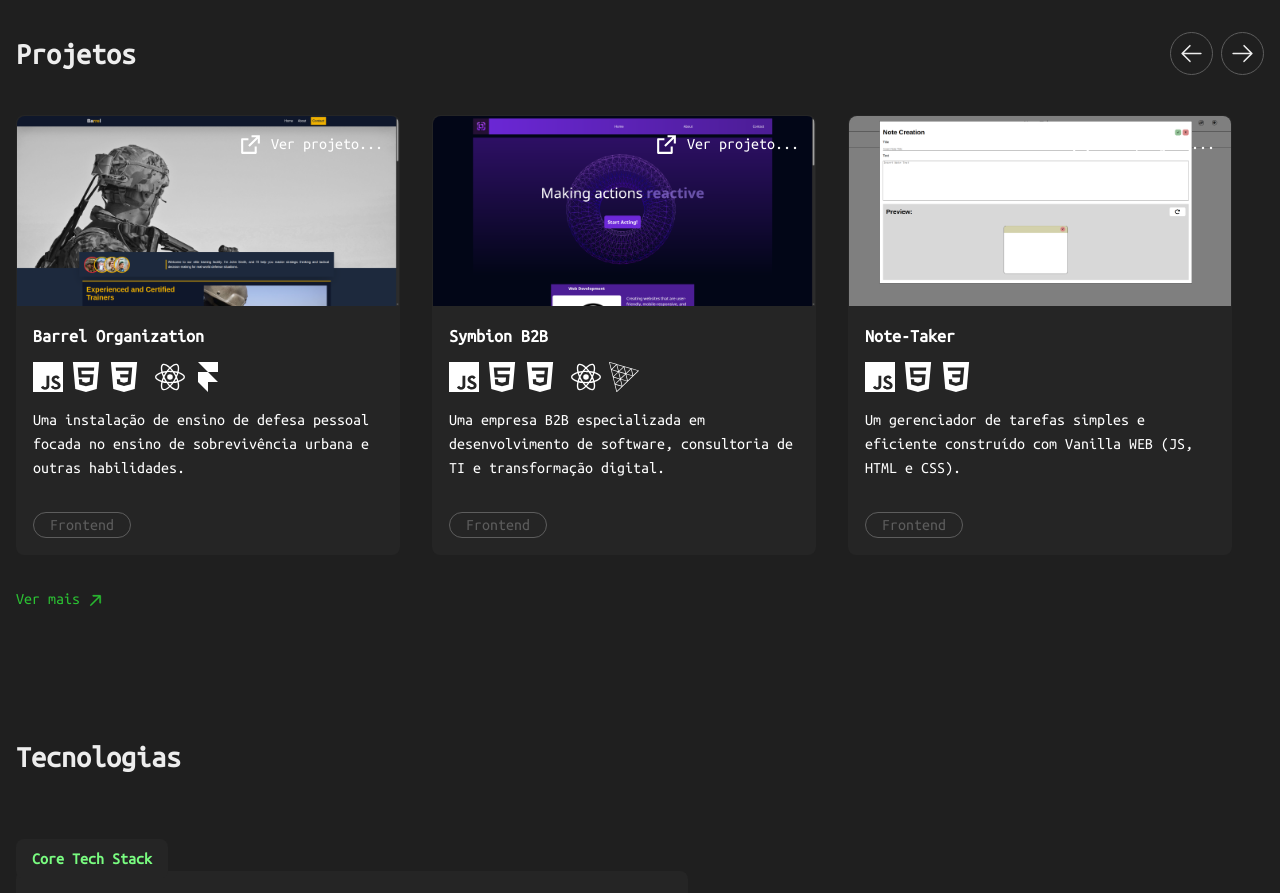
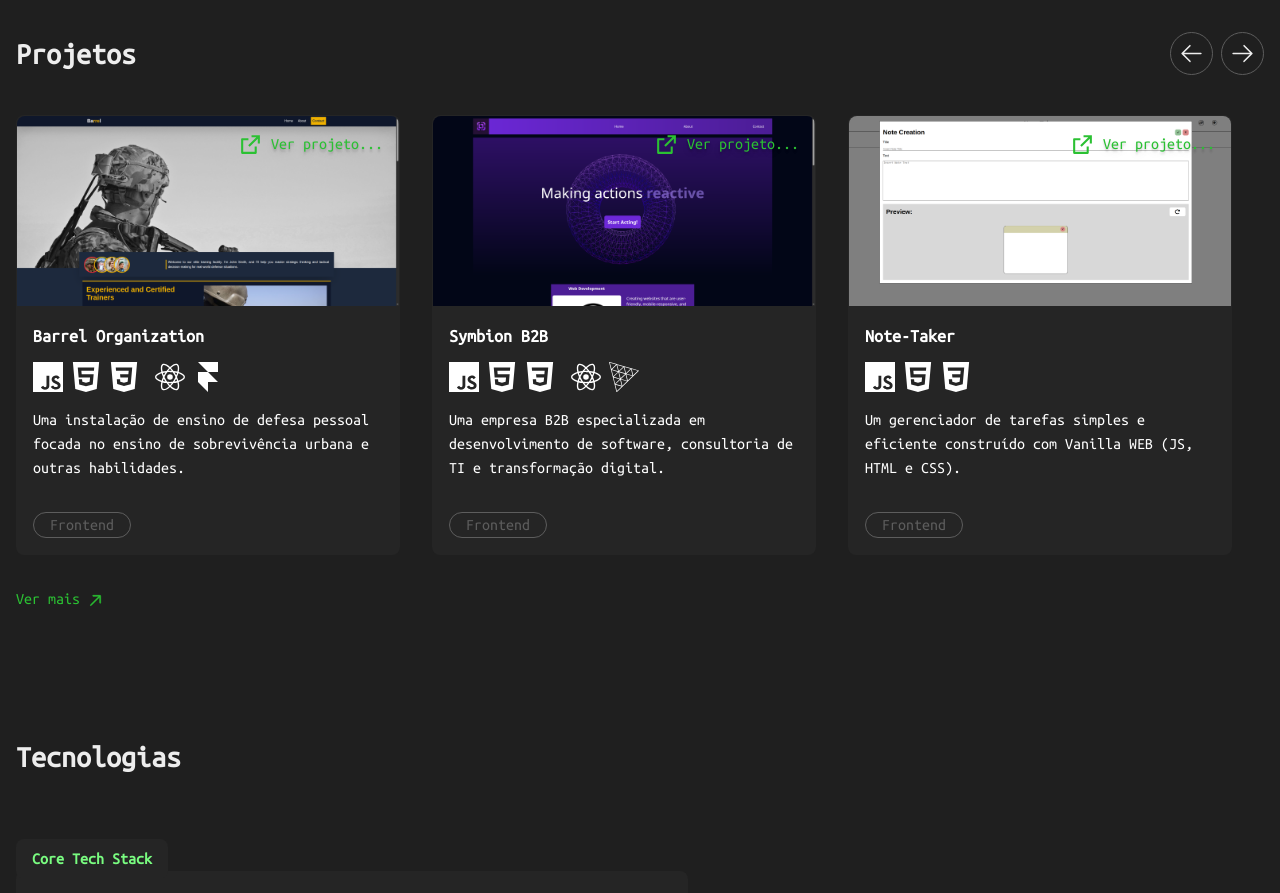
Before and after one commit to WitorDev/witortena, a Next.js app: page / in a window 1280 px wide. Shown: the part 2800-3693 px from the top of the page. Built offline with nearby package versions, Linux system fonts and the light colour scheme; a web font is replaced by a local one.

Commit message:
updated coloring in project card

```diff
--- a/app/components/ProjectCard.tsx
+++ b/app/components/ProjectCard.tsx
@@ -33,7 +33,7 @@ export default function ProjectCard({
             src={imageSrc}
           />
         </div>
-        <div className="absolute right-4 flex gap-2 top-4 hover:cursor-pointer transition-all group-hover:text-green-500">
+        <div className="absolute right-4 text-primary-accent group-hover:text-secondary-accent text-shadow-lg shadow-black flex gap-2 top-4 hover:cursor-pointer transition-all">
           <RiExternalLinkLine size={25} />
           <p>Ver projeto...</p>
         </div>
```
